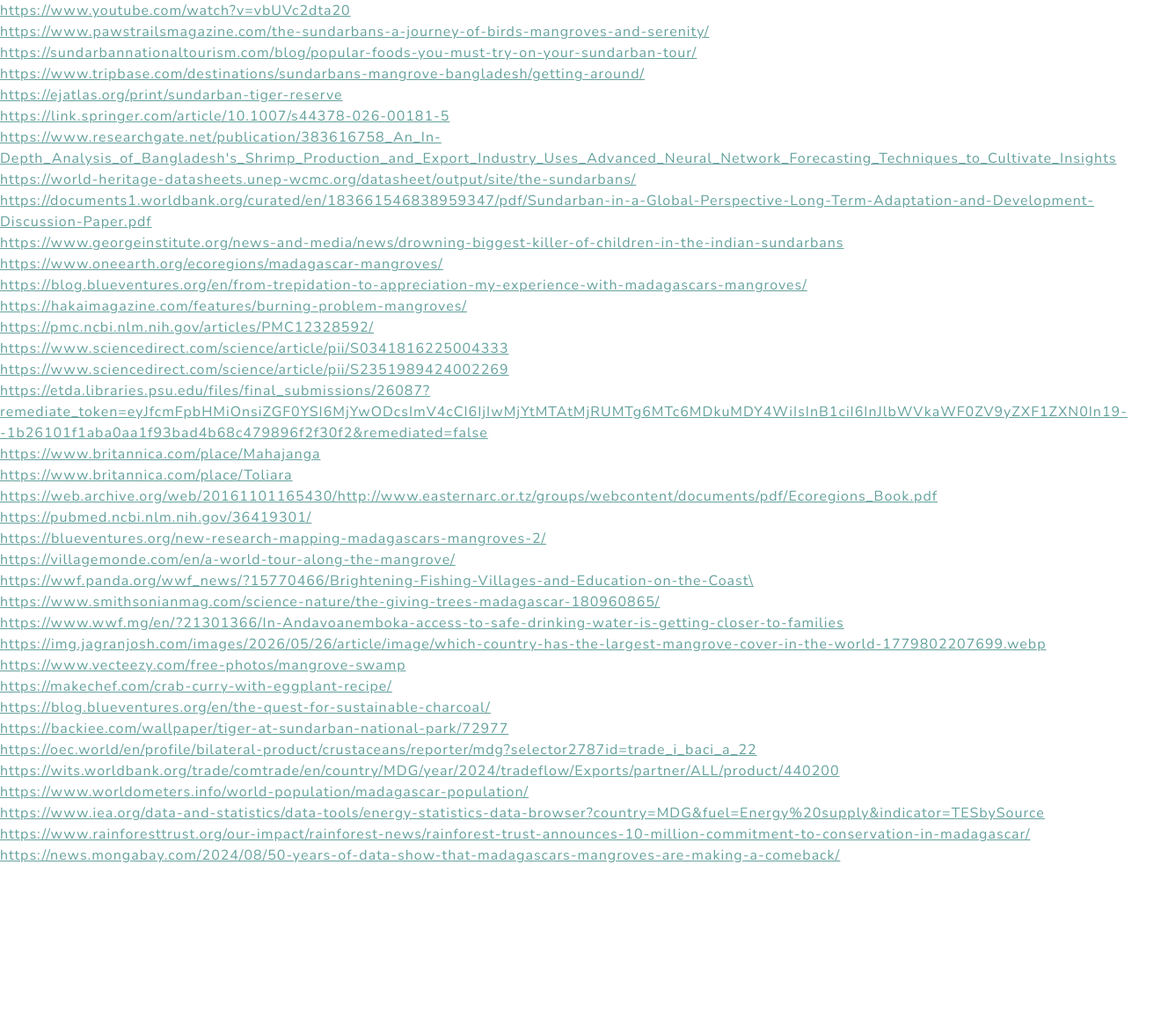
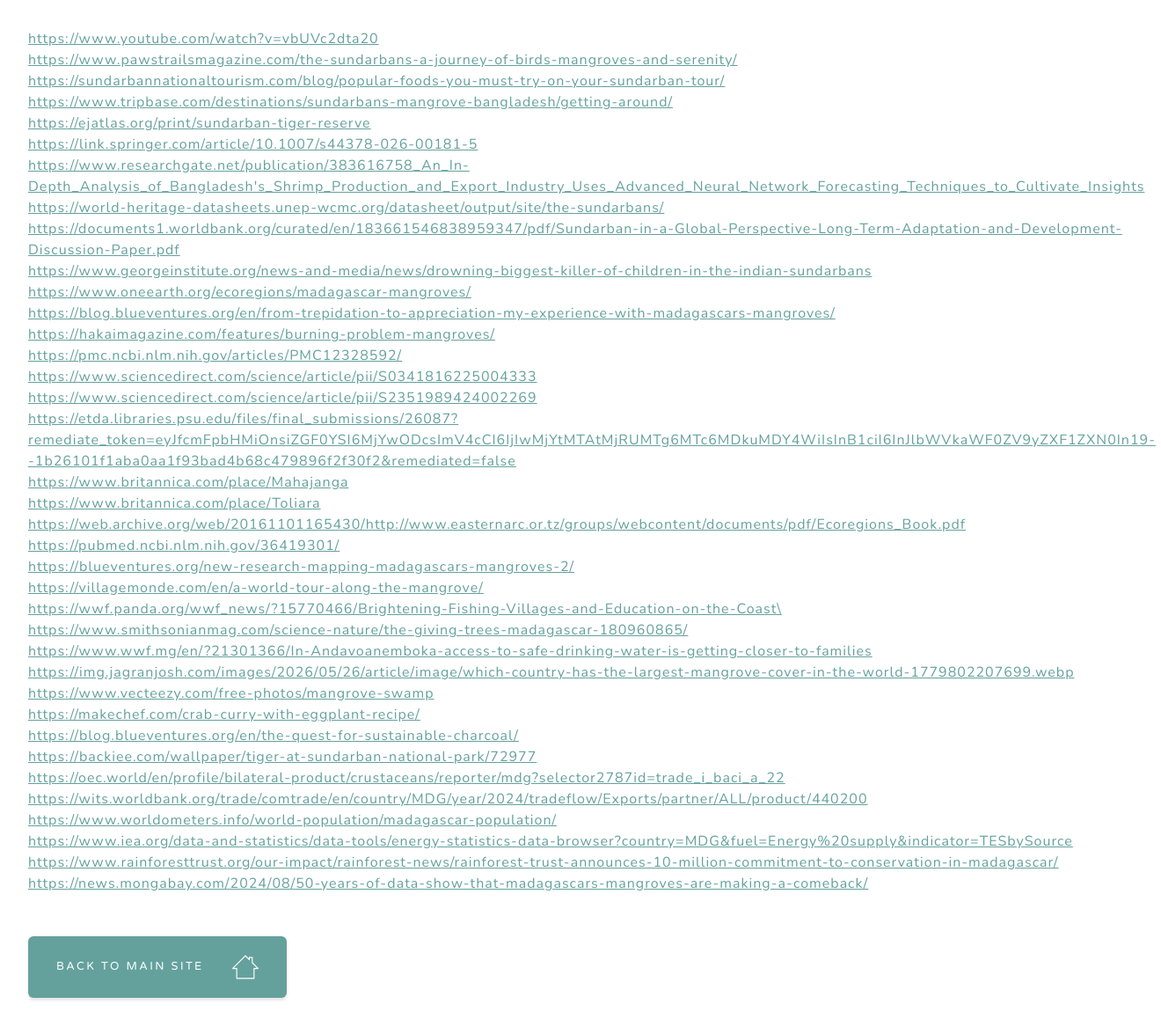
Before and after one commit to FishyShticks777/All-About-Mangroves, a Flask app: page /sources in a window 1320 px wide. Shown: the whole page at 88% size. Before the commit the page ends 980 px from the top, so only its background shows below. Run offline with Flask 3, Linux system fonts and the light colour scheme; some libraries are stand-ins or nearby versions.

Commit message:
Add back to home in bibliography

```diff
--- a/templates/bibliography.html
+++ b/templates/bibliography.html
@@ -20,6 +20,7 @@
 </head>
 <body>
     <section class="sources">
+        <div style="margin: 2rem;">
             <a href="https://www.youtube.com/watch?v=vbUVc2dta20" target="_blank">https://www.youtube.com/watch?v=vbUVc2dta20</a>
             <br>
             <a href="https://www.pawstrailsmagazine.com/the-sundarbans-a-journey-of-birds-mangroves-and-serenity/" target="_blank">https://www.pawstrailsmagazine.com/the-sundarbans-a-journey-of-birds-mangroves-and-serenity/</a>
@@ -93,7 +94,11 @@
             <a href="https://www.rainforesttrust.org/our-impact/rainforest-news/rainforest-trust-announces-10-million-commitment-to-conservation-in-madagascar/">https://www.rainforesttrust.org/our-impact/rainforest-news/rainforest-trust-announces-10-million-commitment-to-conservation-in-madagascar/</a>
             <br>
             <a href="https://news.mongabay.com/2024/08/50-years-of-data-show-that-madagascars-mangroves-are-making-a-comeback/">https://news.mongabay.com/2024/08/50-years-of-data-show-that-madagascars-mangroves-are-making-a-comeback/</a>
-
+            <br>
+            <br>
+            <br>
+            <a class='btn btn-primary' href="{{url_for('index')}}"><span style="margin-right:2rem">Back to main site</span><svg height="30px" width="30px" version="1.1" id="Capa_1" xmlns="http://www.w3.org/2000/svg" xmlns:xlink="http://www.w3.org/1999/xlink" viewBox="0 0 424.098 424.098" xml:space="preserve">     <path style="fill:#FFFF;" d="M351.191,401.923H72.901c-4.487,0-8.129-3.633-8.129-8.129V242.262l-56.664-0.114    c-3.284-0.008-6.243-1.992-7.495-5.023c-1.252-3.04-0.553-6.527,1.764-8.852L206.104,24.546c1.853-1.845,4.503-2.666,7.047-2.276    c2.414,0.39,4.511,1.845,5.731,3.942l47.43,47.43V58.499c0-4.487,3.633-8.129,8.129-8.129h47.755c4.495,0,8.129,3.642,8.129,8.129    v79.156l91.39,91.398c2.325,2.325,3.024,5.828,1.764,8.868c-1.26,3.032-4.227,5.007-7.511,5.007c-0.008,0-0.008,0-0.016,0    l-56.64-0.114v150.98C359.32,398.29,355.686,401.923,351.191,401.923z M81.03,385.666h262.033V234.67    c0-2.162,0.854-4.235,2.39-5.755c1.528-1.52,3.585-2.374,5.739-2.374c0.008,0,0.008,0,0.016,0l45.105,0.089l-79.855-79.863    c-1.528-1.528-2.382-3.593-2.382-5.747V66.628h-31.498v26.645c0,3.284-1.975,6.251-5.015,7.511    c-3.032,1.268-6.527,0.569-8.86-1.764l-57.038-57.038l-183.95,183.95l45.203,0.089c4.487,0.008,8.112,3.642,8.112,8.129    C81.03,234.149,81.03,385.666,81.03,385.666z"/></svg></a>
+        </div>
     </section>
 </body>
 </html>
```
Lines whose indentation alone changed are shown as unchanged.
